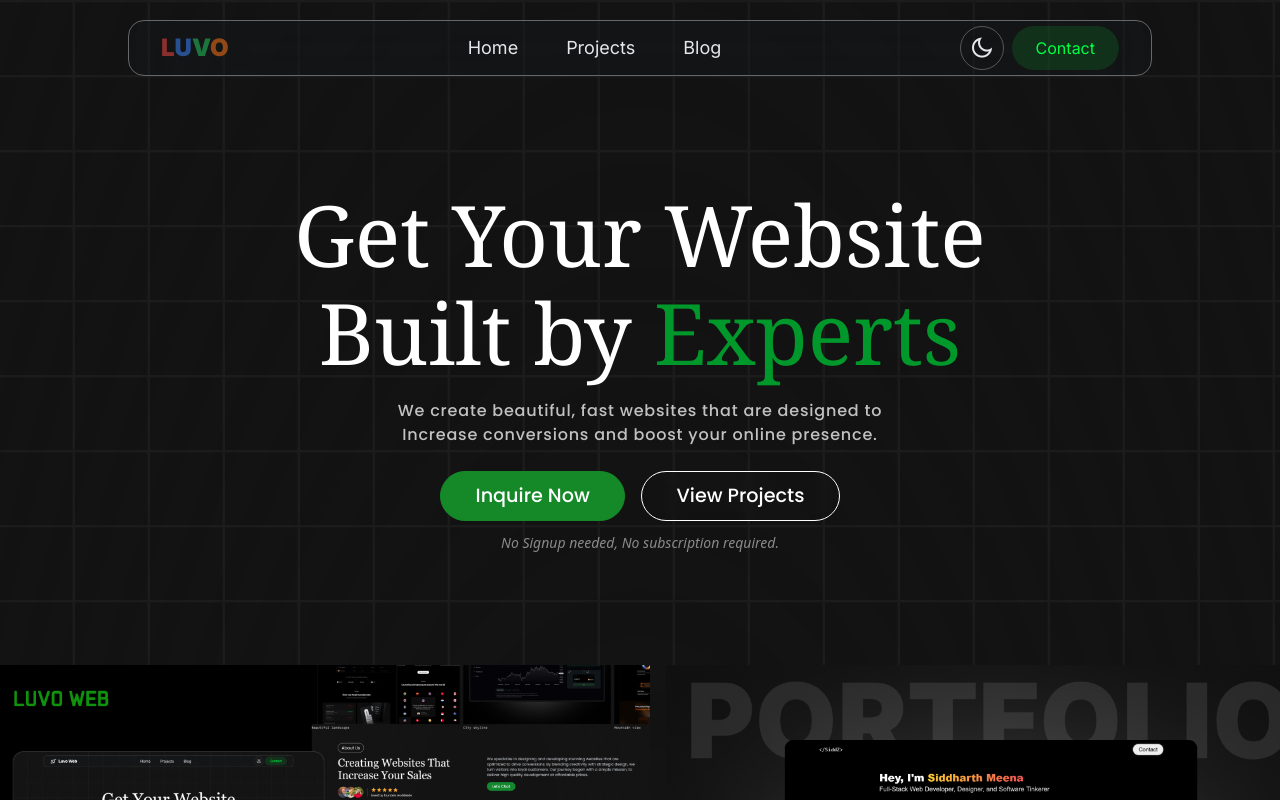
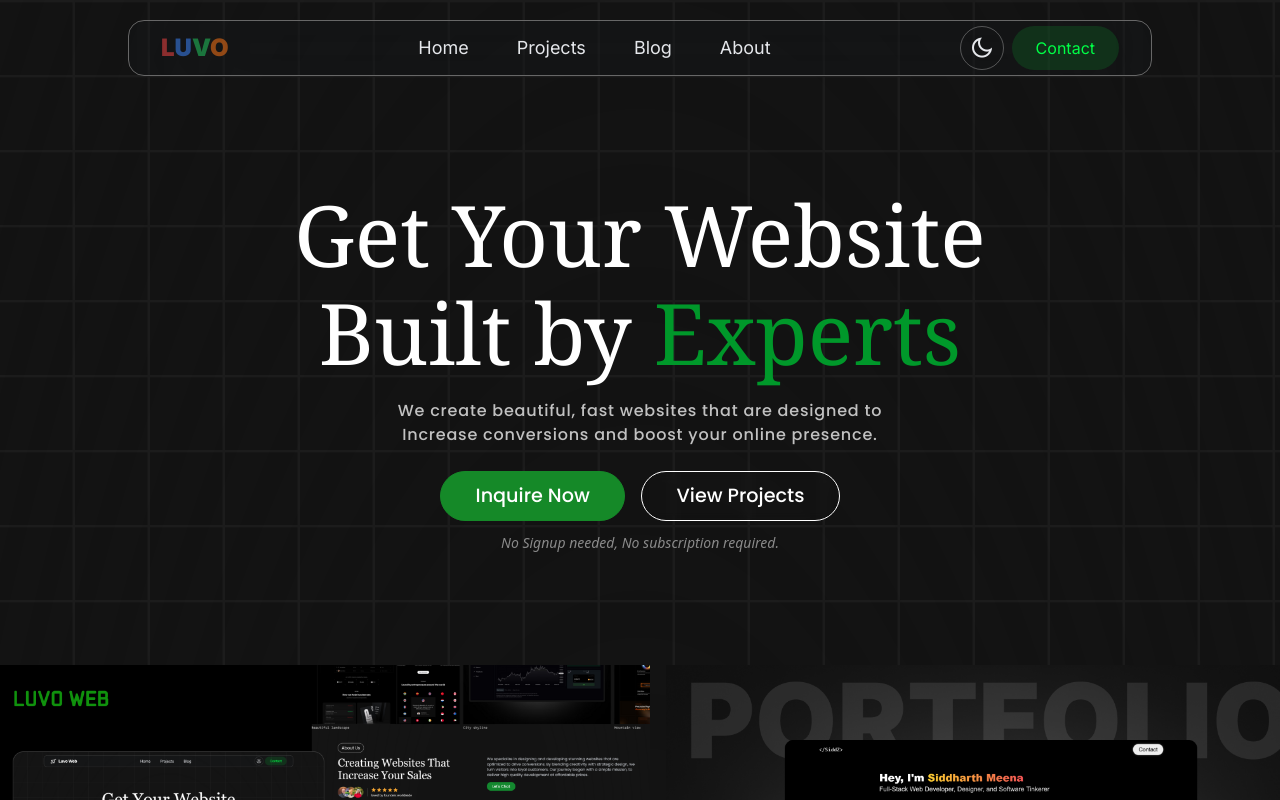
Before and after one commit to SiddDevZ/NoName-Agency, a React (Vite) app: page / in a window 1280 px wide. Shown: the top 800 px of the page. Built offline with nearby package versions, Linux system fonts and the light colour scheme; a web font is replaced by a local one.

Commit message:
refactor navbar

```diff
--- a/src/components/Navbar.jsx
+++ b/src/components/Navbar.jsx
@@ -1,8 +1,7 @@
 import React, { useState, useEffect } from 'react';
-import 'remixicon/fonts/remixicon.css'
+import 'remixicon/fonts/remixicon.css';
 
 const Navbar = ({ redirect, proj }) => {
-
   const [darkMode, setDarkMode] = useState(() => {
     return localStorage.getItem('darkMode') === 'true' || false;
   });
@@ -21,25 +20,41 @@ const Navbar = ({ redirect, proj }) => {
   };
 
   return (
-    <nav className="w-full text-gray-800 dark:text-gray-200 rounded-2xl h-14 p-2 flex justify-between items-center px-8 font-['Inter'] md:w-[80vw] sm:w-[90vw] xss:w-[95vw] mx-auto sm:bg-white/10 sm:backdrop-filter sm:backdrop-blur-3xl sm:border dark:sm:bg-gray-800/10 dark:sm:border-[#676767]">
-      {/* <img src="./logo.webp" alt="Logo" className="h-[60%] w-auto object-contain" /> */}
-      <h2 className="text-2xl font-black opacity-55 ">
+    <nav className="navbar">
+      <h2 className="text-2xl font-black opacity-55">
         <span className="text-red-500">L</span>
         <span className="text-blue-500">U</span>
         <span className="text-green-500">V</span>
         <span className="text-orange-500">O</span>
       </h2>
 
-      <div className="text-lg flex lg:gap-12 gap-8 sm:flex xss:hidden">
-        <a href="/" className="hover:text-[#00982a] dark:hover:text-[#00ff47] transition-colors duration-200 cursor-pointer">Home</a>
-        <a onClick={() => proj()} className="hover:text-[#00982a] dark:hover:text-[#00ff47] transition-colors duration-200 cursor-pointer">Projects</a>
-        <a href="/blog" className="hover:text-[#00982a] dark:hover:text-[#00ff47] transition-colors duration-200 cursor-pointer">Blog</a>
+      <div className="navbar__items">
+        <a href="/" className="navbar__items-item">
+          Home
+        </a>
+        <a onClick={() => proj()} className="navbar__items-item">
+          Projects
+        </a>
+        <a href="/blog" className="navbar__items-item">
+          Blog
+        </a>
+        <a href="/about" className="navbar__items-item">
+          About
+        </a>
       </div>
-      <div className='flex align-middle gap-2'>
-        <button onClick={toggleDarkMode} className='h-[2.7rem] w-[2.7rem] border border-[#1a1a1a4f] dark:border-[#e8e8e84f] transition-all hover:border-[#262626] hover:dark:border-[#dbdbdb] rounded-full'>
-          <i className={`ri-${darkMode ? 'sun-line' : 'moon-line'} text-2xl`}></i>
+      <div className="flex align-middle gap-2">
+        <button
+          onClick={toggleDarkMode}
+          className="h-[2.7rem] w-[2.7rem] border border-[#1a1a1a4f] dark:border-[#e8e8e84f] transition-all hover:border-[#262626] hover:dark:border-[#dbdbdb] rounded-full"
+        >
+          <i
+            className={`ri-${darkMode ? 'sun-line' : 'moon-line'} text-2xl`}
+          ></i>
         </button>
-        <button onClick={() => redirect()} className="rounded-full xss:hidden sm:block h-[2.7rem] px-8 text-[#00982a] dark:text-[#00ff47] hover:text-white dark:hover:text-[#00ff47] hover:bg-green-500 dark:hover:bg-[#0a5b28] transition-all duration-300 text-lg bg-[rgba(0,187,53,0.15)] dark:bg-[rgba(0,255,71,0.12)] focus:outline-none focus:ring-2 focus:ring-green-500 dark:focus:ring-green-400 focus:ring-opacity-50 xs:text-base xs:px-6 xss:text-sm xss:px-5">
+        <button
+          onClick={() => redirect()}
+          className="rounded-full xss:hidden sm:block h-[2.7rem] px-8 text-[#00982a] dark:text-[#00ff47] hover:text-white dark:hover:text-[#00ff47] hover:bg-green-500 dark:hover:bg-[#0a5b28] transition-all duration-300 text-lg bg-[rgba(0,187,53,0.15)] dark:bg-[rgba(0,255,71,0.12)] focus:outline-none focus:ring-2 focus:ring-green-500 dark:focus:ring-green-400 focus:ring-opacity-50 xs:text-base xs:px-6 xss:text-sm xss:px-5"
+        >
           Contact
         </button>
       </div>
--- a/src/index.css
+++ b/src/index.css
@@ -4,6 +4,18 @@
 
 .text-shadow {
   text-shadow: 1px 0 0 #000, 0 -1px 0 #000, 0 1px 0 #000, -1px 0 0 #000;
+}
+
+.navbar {
+  @apply w-full text-gray-800 dark:text-gray-200 rounded-2xl h-14 p-2 flex justify-between items-center px-8 font-['Inter'] md:w-[80vw] sm:w-[90vw] xss:w-[95vw] mx-auto sm:bg-white/10 sm:backdrop-filter sm:backdrop-blur-3xl sm:border dark:sm:bg-gray-800/10 dark:sm:border-[#676767];
+}
+
+.navbar__items {
+  @apply text-lg flex lg:gap-12 md:gap-8 gap-6 sm:flex xss:hidden;
+}
+
+.navbar__items-item {
+  @apply hover:text-[#00982a] dark:hover:text-[#00ff47] transition-colors duration-200 cursor-pointer;
 }
 
 .unselectable {
@@ -14,12 +26,12 @@
 
 @keyframes fadeInUp {
   from {
-      opacity: 0;
-      transform: translateY(20px);
+    opacity: 0;
+    transform: translateY(20px);
   }
   to {
-      opacity: 1;
-      transform: translateY(0);
+    opacity: 1;
+    transform: translateY(0);
   }
 }
 
@@ -28,7 +40,7 @@
 }
 
 .happy {
-  font-family: "Happy Monkey", system-ui;
+  font-family: 'Happy Monkey', system-ui;
   font-weight: 550;
   font-style: normal;
 }
@@ -63,10 +75,12 @@
 }
 
 @keyframes fade {
-  0%, 100% {
+  0%,
+  100% {
     opacity: 0;
   }
-  20%, 80% {
+  20%,
+  80% {
     opacity: 1;
   }
 }
```
